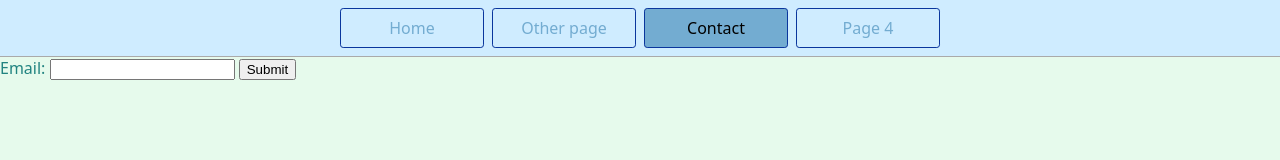
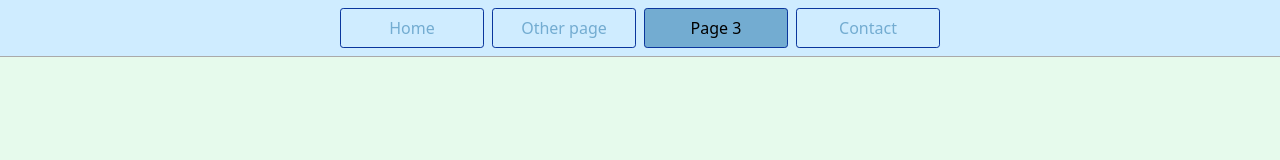
Before and after one commit to SihnmeyT/cps-early-college--project, a website: page page3.html in a window 1280 px wide. Drawn offline with Linux system fonts and the light colour scheme.

Commit message:
Submit button

```diff
--- a/page3.html
+++ b/page3.html
@@ -11,19 +11,9 @@
     <nav>
       <a href="/index.html">Home</a>
       <a href="./page2.html">Other page</a>
-      <a href="/" aria-current="page">Contact</a>
-      <a href="/page4.html">Page 4</a>
+      <a href="/" aria-current="page">Page 3</a>
+      <a href="/page4.html">Contact</a>
     </nav>
-    <section>
-      <form name="myform">
-        <label>
-       Email: <input type="text">
-       <input type="submit">
-       </label>
 
-
-      </form>
-
-    </section>
   </body>
 </html>
--- a/styles.css
+++ b/styles.css
@@ -40,7 +40,7 @@ nav a {
 main {
   color: var(--secondary-color);
 }
-nav a[aria-current="page"] {
+ nav a[aria-current="page"] {
   color: black;
   background-color: var(--accent-color);
 }
```
Also changed, not shown: index.html (+2 -2 lines), page2.html (+2 -2 lines), page4.html (+13 -3 lines).
